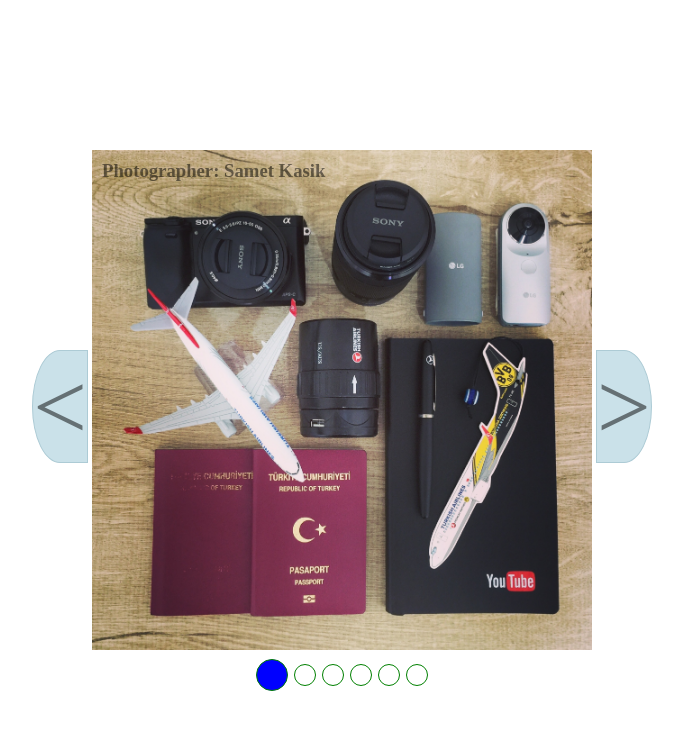
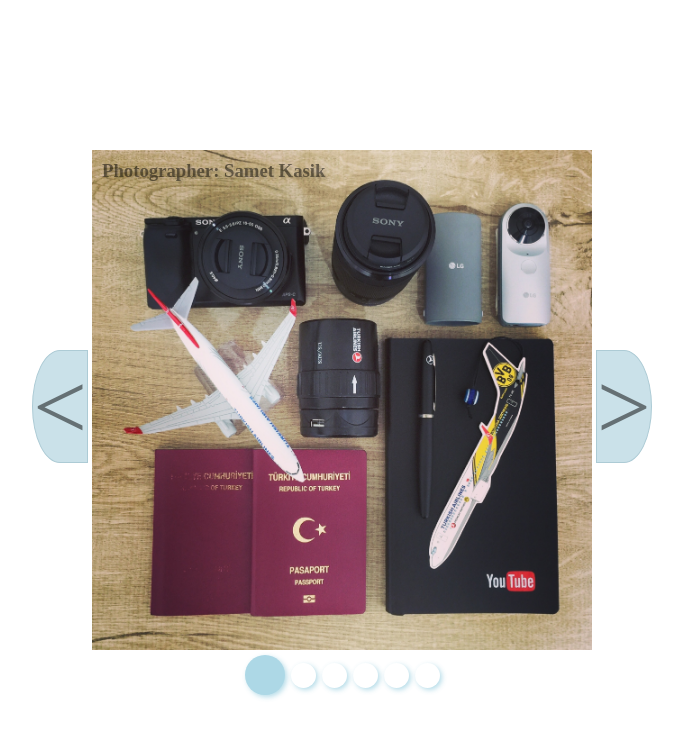
Before and after one commit to sirjamo1/Image-Slider, a plain HTML site: page index.html in a window 1280 px wide. Both pictures are taken after a click on the element 565 px from the left and 675 px from the top of the page. Shown: the whole page, without its empty margins (298-981 px from the left). Drawn offline with Linux system fonts and the light colour scheme.

Commit message:
*added to readme   *found error where '===' was used instead of '=' (caused pause button to not be set)    *minor css changes

```diff
--- a/index.html
+++ b/index.html
@@ -1,14 +1,13 @@
 <!DOCTYPE html>
 <html lang="en">
     <head>
- <meta charset="UTF-8">
- <meta http-equiv="X-UA-Compatible" content="IE=edge">
- <meta name="viewport" content="width=device-width, initial-scale=1.0">
- <link rel="stylesheet" href="./style.css">
+        <meta charset="UTF-8" />
+        <meta http-equiv="X-UA-Compatible" content="IE=edge" />
+        <meta name="viewport" content="width=device-width, initial-scale=1.0" />
+        <link rel="stylesheet" href="./style.css" />
         <title>Image Slider</title>
     </head>
     <body>
         <script src="./src/main.js"></script>
-
     </body>
 </html>
--- a/src/main.js
+++ b/src/main.js
@@ -1,131 +1,144 @@
-
-const images =  ['Samet-Kasik', 'Aleksey-Kuprikov', 'Amit-Kumar', 'Chris-Janda', 'Martin-Alargent', 'Matthis-Volquardsen',
+const images = [
+    "Samet-Kasik",
+    "Aleksey-Kuprikov",
+    "Amit-Kumar",
+    "Chris-Janda",
+    "Martin-Alargent",
+    "Matthis-Volquardsen",
 ];
 let imageIndex = 0;
 let pause = false;
 
 const renderFrame = () => {
-const pictureFrame = document.createElement('div');
-pictureFrame.id = 'picture-frame';
-const image = document.createElement('img');
-image.id = 'current-image'
+    const pictureFrame = document.createElement("div");
+    pictureFrame.id = "picture-frame";
+    const image = document.createElement("img");
+    image.id = "current-image";
     image.src = `src/images/${images[imageIndex]}.jpg`;
     image.style.width = "500px";
-const pausePopup = document.createElement('img');
+    image.alt = `Photograph by ${images[imageIndex].replace("-", " ")}`;
+    const pausePopup = document.createElement("img");
     pausePopup.src = "src/icons/pause-icon.png";
-pausePopup.id = 'pause-popup'
-pictureFrame.appendChild(pausePopup)
+    pausePopup.id = "pause-popup";
+    pictureFrame.appendChild(pausePopup);
     const playPopup = document.createElement("img");
     playPopup.src = "src/icons/play-icon.png";
     playPopup.id = "play-popup";
     pictureFrame.appendChild(playPopup);
     image.onclick = () => {
         pause = !pause;
- pause === true
-     ? ((pausePopup.style.animationName = "play-pause"),
-       (playPopup.style.animationName = ""),
-       clearInterval(pictureAutoChange))
-     : ((pausePopup.style.animationName = ""),
-       (playPopup.style.animationName = "play-pause"), pictureAutoChange = setInterval(() => {
+        if (pause === true) {
+            pausePopup.style.animationName = "play-pause";
+            playPopup.style.animationName = "";
+            clearInterval(pictureAutoChange);
+        } else if (pause === false) {
+            pausePopup.style.animationName = "";
+            playPopup.style.animationName = "play-pause";
+            pictureAutoChange = setInterval(() => {
                 pictureAutoChangeInterval();
- }, 5000));
+            }, 5000);
         }
-const leftButton = document.createElement('div');
-leftButton. innerHTML = '<';
-leftButton.id = 'left-btn';
-leftButton.classList.add('arrow-btns');
+    };
+    const leftButton = document.createElement("div");
+    leftButton.innerHTML = "<";
+    leftButton.id = "left-btn";
+    leftButton.classList.add("arrow-btns");
     leftButton.onclick = () => {
         removeCircleStyles();
-changeImageIndex('left');
+        changeImageIndex("left");
         changePicture(image);
         addCircleStyles();
- changePhotographersName()
- continuePlay(pausePopup, playPopup)
-}
+        changePhotographersName();
+        continuePlay(pausePopup, playPopup);
+    };
     pictureFrame.appendChild(leftButton);
-const rightButton = document.createElement('div');
-rightButton.innerHTML = '>';
+    const rightButton = document.createElement("div");
+    rightButton.innerHTML = ">";
     rightButton.id = "right-btn";
     rightButton.classList.add("arrow-btns");
     rightButton.onclick = () => {
         removeCircleStyles();
-changeImageIndex('right');
+        changeImageIndex("right");
         changePicture(image);
         addCircleStyles();
         changePhotographersName();
-continuePlay(pausePopup, playPopup)
-}
-pictureFrame.appendChild(createImageCircles(image))
+        continuePlay(pausePopup, playPopup);
+    };
+    pictureFrame.appendChild(createImageCircles(image));
     pictureFrame.appendChild(rightButton);
     pictureFrame.appendChild(image);
-pictureFrame.appendChild(addPhotographersName())
-return pictureFrame
-}
+    const photographersNameText = document.createElement("h3");
+    photographersNameText.id = "photographer-name";
+    photographersNameText.innerHTML = `Photographer: ${images[
+        imageIndex
+    ].replace("-", " ")}`;
+    pictureFrame.appendChild(photographersNameText);
+    return pictureFrame;
+};
 const createImageCircles = (image) => {
- const circleContainer = document.createElement('div');
- circleContainer.id = 'circle-container'
- for (let i = 0; i < images.length; i += 1){
+    const circleContainer = document.createElement("div");
+    circleContainer.id = "circle-container";
+    for (let i = 0; i < images.length; i += 1) {
         const indexCircle = document.createElement("div");
         indexCircle.id = `index-circle-${i}`;
-  indexCircle.classList.add('index-circles')
-  if(imageIndex === i) {
+        indexCircle.classList.add("index-circles");
+        if (imageIndex === i) {
             indexCircle.style.cssText = `
- background-color: blue;
- width: 30px;
- height: 30px;`;
+ background-color: rgb(173,216,230);
+ width: 40px;
+ height: 40px;`;
         }
         indexCircle.onclick = () => {
-   removeCircleStyles()
-   imageIndex = i
-changePicture(image)
-   addCircleStyles()
-   changePhotographersName()
-   continuePlay(pausePopup, playPopup)
-  }
+            removeCircleStyles();
+            imageIndex = i;
+            changePicture(image);
+            addCircleStyles();
+            changePhotographersName();
+
+            continuePlay(
+                document.getElementById("pause-popup"),
+                document.getElementById("play-popup")
+            );
+        };
         circleContainer.appendChild(indexCircle);
     }
- return circleContainer
-}
+    return circleContainer;
+};
 const changeImageIndex = (direction) => {
- if (direction === 'right') {
+    if (direction === "right") {
         imageIndex === 5 ? (imageIndex = 0) : (imageIndex += 1);
- } else if (direction === 'left') {
+    } else if (direction === "left") {
         imageIndex === 0
             ? (imageIndex = images.length - 1)
             : (imageIndex = imageIndex -= 1);
     }
-}
+};
 const removeCircleStyles = () => {
- console.log(imageIndex)
     document.getElementById(`index-circle-${imageIndex}`).style.cssText = `
  background-color: white;
- width: 20px;
- height: 20px;`;
-
-}
+ width: 25px;
+ height: 25px;`;
+};
 const addCircleStyles = () => {
     document.getElementById(`index-circle-${imageIndex}`).style.cssText = `
- background-color: blue;
- width: 30px;
- height: 30px;`;
+ background-color: rgb(173,216,230);
+ width: 40px;
+ height: 40px;`;
 };
 const changePicture = (image) => {
     image.src = `src/images/${images[imageIndex]}.jpg`;
-}
-const addPhotographersName = () => {
-const text = document.createElement('h3');
-text.id = 'photographer-name'
-text.innerHTML = `Photographer: ${images[imageIndex].replace("-", " ")}`;
-return text
-}
+};
 const changePhotographersName = () => {
     document.getElementById(
         "photographer-name"
     ).innerHTML = `Photographer: ${images[imageIndex].replace("-", " ")}`;
-}
+    document.getElementById("current-image").alt = `Photograph by ${images[
+        imageIndex
+    ].replace("-", " ")}`;
+};
 let pictureAutoChange = setInterval(() => {
- pictureAutoChangeInterval()
-},5000)
+    pictureAutoChangeInterval();
+}, 5000);
 
 const pictureAutoChangeInterval = () => {
     removeCircleStyles();
@@ -133,16 +146,17 @@
     changePicture(document.getElementById("current-image"));
     addCircleStyles();
     changePhotographersName();
-}
+};
 
 const continuePlay = (pausePopup, playPopup) => {
     if (pause === true) {
         clearInterval(pictureAutoChange);
-     (pausePopup.style.animationName = "");
-         (playPopup.style.animationName = "play-pause");
-         (pictureAutoChange = setInterval(() => {
+        pausePopup.style.animationName = "";
+        playPopup.style.animationName = "play-pause";
+        pictureAutoChange = setInterval(() => {
             pictureAutoChangeInterval();
-         }, 5000));
+        }, 5000);
+        pause = false;
     }
-}
-document.body.appendChild(renderFrame())
+};
+document.body.appendChild(renderFrame());
--- a/style.css
+++ b/style.css
@@ -4,7 +4,6 @@
 }
 body {
     align-items: center;
-
 }
 
 #picture-frame {
@@ -20,19 +19,17 @@
 .arrow-btns {
     position: absolute;
     top: 40%;
-border: 1px solid  rgb(173, 203, 213);
+    border: 1px solid rgb(173, 203, 213);
     font-size: 6rem;
     cursor: pointer;
     background-color: rgb(202, 225, 233);
     color: rgba(0, 0, 0, 0.5);
-
 }
 .arrow-btns:hover {
     background-color: lightblue;
 }
 .arrow-btns:active {
     background-color: rgb(131, 203, 227);
- /*👉opacity: 0.6;👈*/
     color: rgba(0, 0, 0, 1);
 }
 #left-btn {
@@ -46,8 +43,7 @@
 #circle-container {
     width: 100%;
     height: 50px;
-
- position:absolute;
+    position: absolute;
     bottom: -50px;
     display: flex;
     align-items: center;
@@ -56,20 +52,21 @@
 }
 .index-circles {
     border-radius: 50%;
- width: 20px;
- height: 20px;
- border: 1px solid green
+    width: 25px;
+    height: 25px;
+    box-shadow: 2px 2px 5px 0px rgba(173, 216, 230, 0.88);
+    -webkit-box-shadow: 2px 2px 5px 0px rgba(173, 216, 230, 0.88);
+    -moz-box-shadow: 2px 2px 5px 0px rgba(173, 216, 230, 0.88);
 }
 .index-circles:hover {
- background-color: lightblue;
+    border: lightblue 1px solid;
 }
 #photographer-name {
- position:absolute;
+    position: absolute;
     top: 10px;
     left: 10px;
     opacity: 0.5;
-
-
+    text-shadow: 2px 2px 2px rgba(0,0,0,0.27);
 }
 #pause-popup {
     position: absolute;
@@ -89,7 +86,7 @@
     left: 50%;
     margin-right: -50%;
     transform: translate(-50%, -50%);
- visibility:hidden;
+    visibility: hidden;
     opacity: 0.3;
     animation: 2s linear;
 }
```
Also changed, not shown: src/icons/pause-icon.png, src/icons/play-icon.png, src/screenshots/screenshot.png (added), 1 other file. Lines whose indentation alone changed are shown as unchanged.
